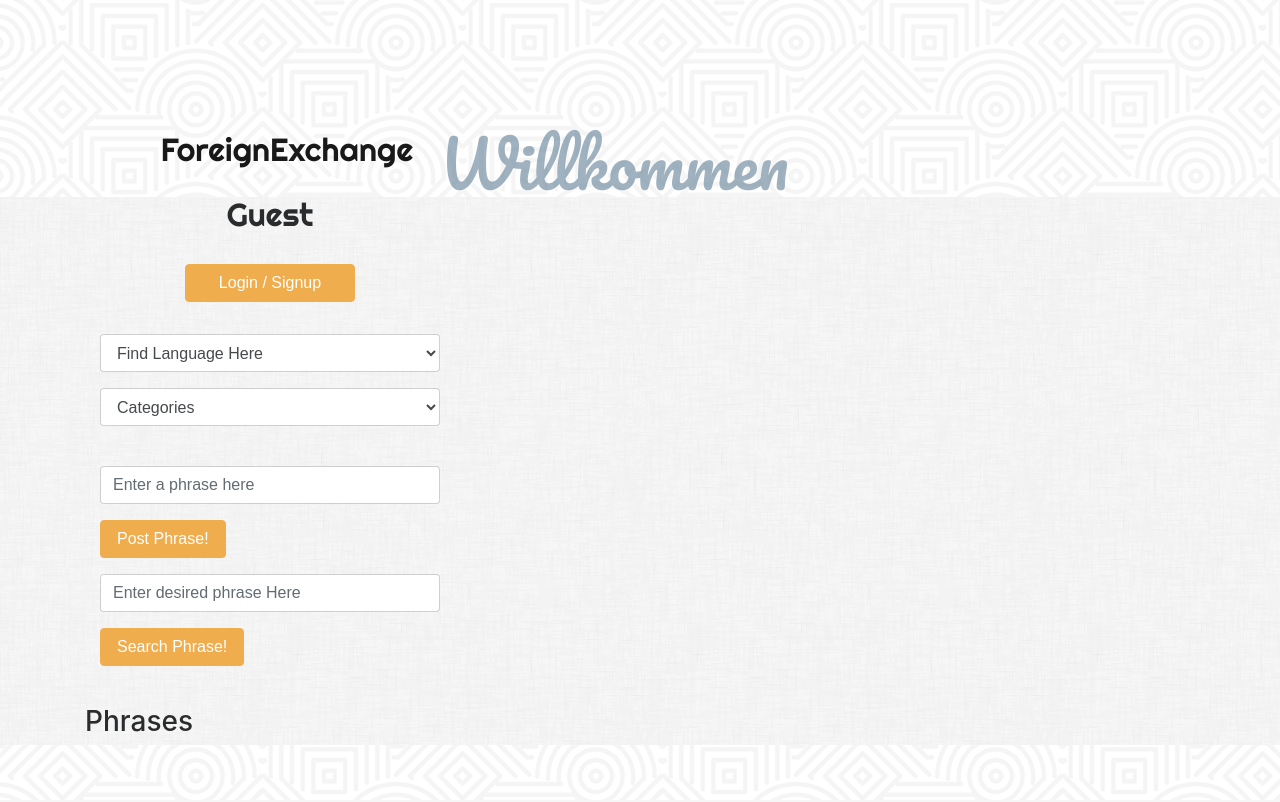
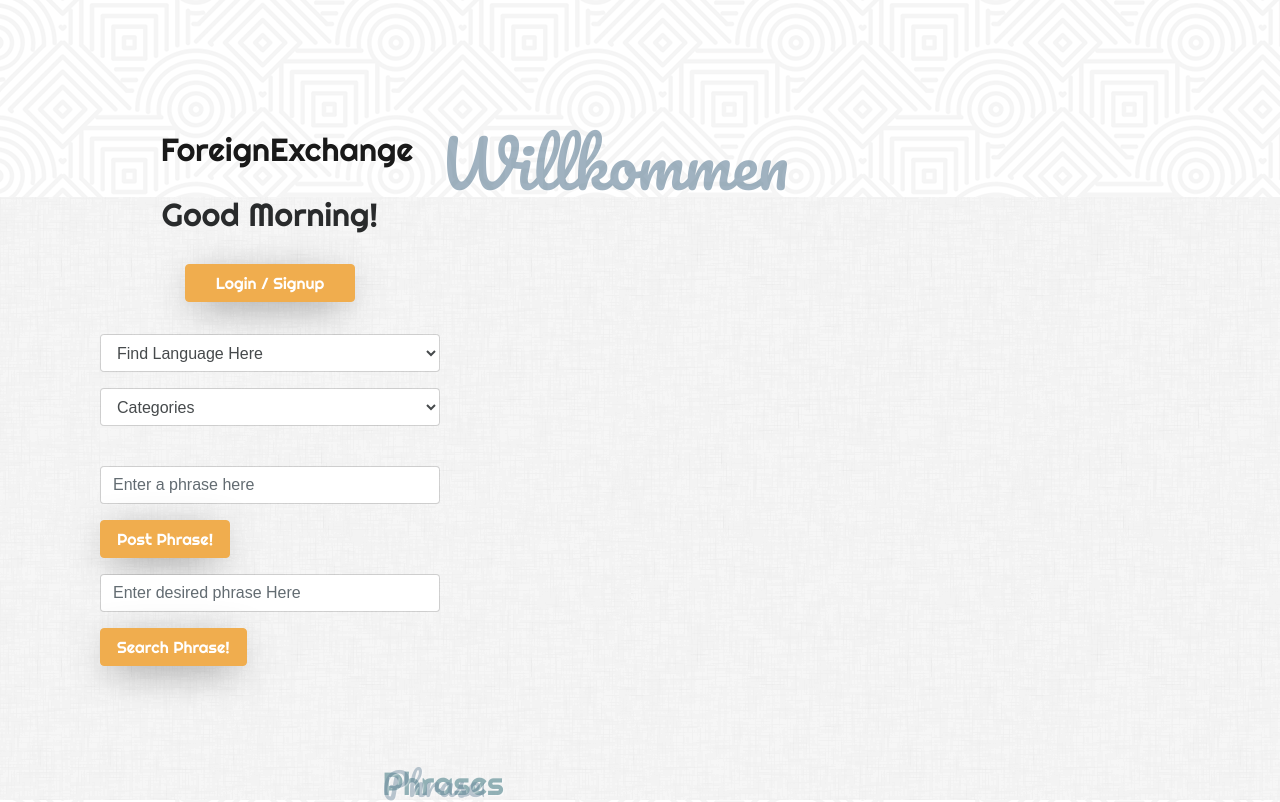
Before and after one commit to sweedishhfish04/project_2, a Node server app: page / in a window 1280 px wide; the page is wider, and only the part inside the window is pictured. Before the commit the page ends 732 px from the top of that part, so only its background shows below. Run offline with Node 20, Linux system fonts and the light colour scheme; data that the repository does not hold is empty; some libraries are stand-ins or nearby versions; some web fonts are replaced.

Commit message:
Added more styling to the app; cleaned up code, unnecessary comments or logs.

```diff
--- /dev/null
+++ b/public/js/greeting.js
@@ -0,0 +1,16 @@
+// This code determines what time of the day it is, in order to properly greet the user
+    var today = new Date();
+    var hourNow = today.getHours();
+    var greeting;
+
+    if (hourNow > 18) {
+        greeting = 'Good Evening!';
+    } else if (hourNow > 12) {
+        greeting = 'Good Afternoon!';
+    } else if (hourNow > 0) {
+        greeting = 'Good Morning!';
+    } else {
+        greeting = 'Greetings!';
+    }
+
+    document.write('<h2>'+ greeting + '</h2>');
--- a/public/styles/styles.css
+++ b/public/styles/styles.css
@@ -1,24 +1,54 @@
-
+/* General body styling, with some hover effects */
 #home {
   background-image: url("images/dust_scratches/dust_scratches.png");
 }
 
+.unselected {
+  background-color: #ffc107;
+}
 
-.container {
+
+.container, .modal-content {
   background-image: url("images/dust_scratches/dust_scratches.png");
 
 }
+
+.close {
+  color: whitesmoke;
+
+}
+
+.close:hover {
+  color: whitesmoke;
+}
+
+.modal-content, #loginTab, {
+  border-radius: 5%;
+}
+
 
 body {
     background-image: url("images/hypnotize/hypnotize.png");
     background-repeat: repeat;
     }
 
-    h2 {
+    h2, .field-wrap, .submit, .btn-warning, .card {
       font-family:'Righteous', cursive;
+  }
 
-    }
+  /* Translation phrases card and submit buttons hover effect */
+  .card:hover, .btn-warning {
+    -webkit-box-shadow: -1px 9px 40px -12px rgba(0,0,0,0.75);
+    -mox-box-shadow: -1px 9px 40px -12px rgba(0,0,0,0.75);
+    box-shadow: -1px 9px 40px -12px rgba(0,0,0,0.75);
+  }
 
+  /* Modal submit button effect */
+  .submit:hover {
+    color: #ffc107;
+  }
+
+  /* Nav bar for "ForeignExchange" styling */
 .navbar-expand-lg, .navbar-collapse {
   flex-basis: auto;
   display: flex!important;
@@ -36,6 +66,7 @@
   -webkit-box-direction: normal;
 }
 
+/* Acts like media queries, this was best for the whole design of app */
 :root {
   --breakpoint-xs: 0;
     --breakpoint-sm: 576px;
@@ -44,11 +75,20 @@
     --breakpoint-xl: 1200px;
 }
 
+/* Styling for the carousel "welcome" and "phrases" in different languages */
 .rw-wrapper{
 	width: 80%;
 	position: relative;
 	margin: 110px auto 0 auto;
 	font-family: 'Bree Serif';
+	padding: 10px;
+}
+
+.rw-wrapper-2{
+	width: 50%;
+	position: relative;
+	margin: 90px auto 0 auto;
+  font-family:'Righteous', cursive;
 	padding: 10px;
 }
 
@@ -58,10 +98,26 @@
 	text-shadow: 1px 1px 1px rgba(255,255,255,0.8);
 }
 
+.rw-sentence-2{
+	margin: 0;
+	text-align: left;
+	text-shadow: 1px 1px 1px rgba(255,255,255,0.8);
+}
+
+
+
+
 .rw-sentence span{
 	color: #444;
 	white-space: nowrap;
 	font-size: 200%;
+	font-weight: normal;
+}
+
+.rw-sentence-2 span{
+	color: #444;
+	white-space: nowrap;
+	font-size: 100%;
 	font-weight: normal;
 }
 
@@ -80,6 +136,10 @@
 
 .rw-words-1 span{
 	animation: rotateWordsFirst 27s linear infinite 0s;
+}
+
+.rw-words-2 span{
+	animation: rotateWordsSecond 30s linear infinite 0s;
 }
 
 .rw-words span:nth-child(2) {
@@ -125,6 +185,7 @@
 
 }
 
+
 @keyframes rotateWordsFirst {
   0% { opacity: 1; animation-timing-function: ease-in; width: 0px; }
   8% { opacity: 0.3; width: 0px; }
@@ -132,3 +193,14 @@
   25% { opacity: 0; width: 100%; }
   100% { opacity: 0; }
 }
+
+
+@keyframes rotateWordsSecond {
+  0% { opacity: 1; animation-timing-function: ease-in; width: 0px; }
+  10% { opacity: 0.3; width: 0px; }
+20% { opacity: 1; width: 100%; }
+  27% { opacity: 0; width: 100%; }
+  100% { opacity: 0; }
+}
+
+/* Styling for the word carousel ends, code idea from https://tympanus.net/codrops/2012/04/17/rotating-words-with */
--- a/server.js
+++ b/server.js
@@ -29,7 +29,6 @@
 // Routes
 require("./routes/apiRoutes")(app);
 require("./routes/htmlRoutes")(app);
-// require("languages.js")(app);
 var syncOptions = { force: true};
 
 // If running a test, set syncOptions.force to true
--- a/views/index.handlebars
+++ b/views/index.handlebars
@@ -1,3 +1,6 @@
+
+{{!-- Code for carousel of words 1 --}}
+
 <nav class="navbar  navbar-expand-lg navbar-light bg-light">
   <section class="rw-wrapper">
     <h2 class="rw-sentence">
@@ -15,14 +18,14 @@
         <span>bem vinda</span>
       </div>
     </h2>
-    </div>
-    </div>
+  </section>
 </nav>
-</section>
+
 <div id="home">
   <div class="container">
     <div class="form-group col-4 text-center" id="userName" data-loggedin="false">
-      <h2> Guest</h2>
+      {{!-- This script tag holds the time sensitive greeting of "Good morning/evening/afternoon" --}}
+      <script src="/js/greeting.js"></script>
       <!--If the user is logged in, this will fill with their name instead of guest-->
       <br>
       <button type="button" class="form-group btn btn-warning col-6" id="loggedBtn">
@@ -94,19 +97,23 @@
               <button type="button" id="searchBtn" class="btn btn-warning">Search Phrase!</button>
             </div>
 
-
-          </form>
+{{!-- Code for carousel of words 2 --}}
+          <section class="rw-wrapper-2">
+          <h2 class="rw-sentence-2">
+            <div class="rw-words rw-words-2">
+              <span>Phrases</span>
+              <span>Phrasen</span>
+              <span>Frases</span>
+              <span>フレーズ</span>
+              <span>短语 </span>
+              <span>Frasi</span>
+              <span>nqe lus</span>
+            </div>
+          </h2>
+        </section>
+           </form>
         </div>
-
-
-        {{!-- <button href="./signup.html" type="button" class="form-group btn btn-primary col-2" id="loggedBtn">
-          Login / Signup
-          <!--If the user is logged in, replace this field with the text "Logout" and change functionality...-->
-        </button> --}}
-        <!--New Card for Data-->
-
-        <h3>Phrases</h3>
-        <!--Add more code here to provide limitations such as Category, Search Phrase, Recent, etc.-->
+ <!--Add more code here to provide limitations such as Category, Search Phrase, Recent, etc.-->
         <div id="example-list">
           {{#each examples}}
           <div class="card">
@@ -147,11 +154,10 @@
 
               </select>
 
-              <button phrase-id="{{this.nativePhraseId}}" class="btn btn-primary my-2 newTransBtn">Add new translation</button>
+              <button phrase-id="{{this.nativePhraseId}}" class="btn btn-warning my-2 newTransBtn">Add new translation</button>
             </form>
           </div>
-          <br>
-          {{/each}}
+          <br> {{/each}}
         </div>
       </div>
     </div>
```
Also changed, not shown: detectlang.js (deleted, +0 -61 lines), models/translations2.js (+0 -20 lines), public/js/index.js (+4 -20 lines), public/js/languages.js (+2 -12 lines), routes/apiRoutes.js (+2 -7 lines), views/layouts/main.handlebars (+7 -0 lines), views/partials/modal.handlebars (+11 -34 lines), public/styles/images/dark_embroidery/dark_embroidery.png (deleted), public/styles/images/dark_embroidery/readme.txt (deleted).
